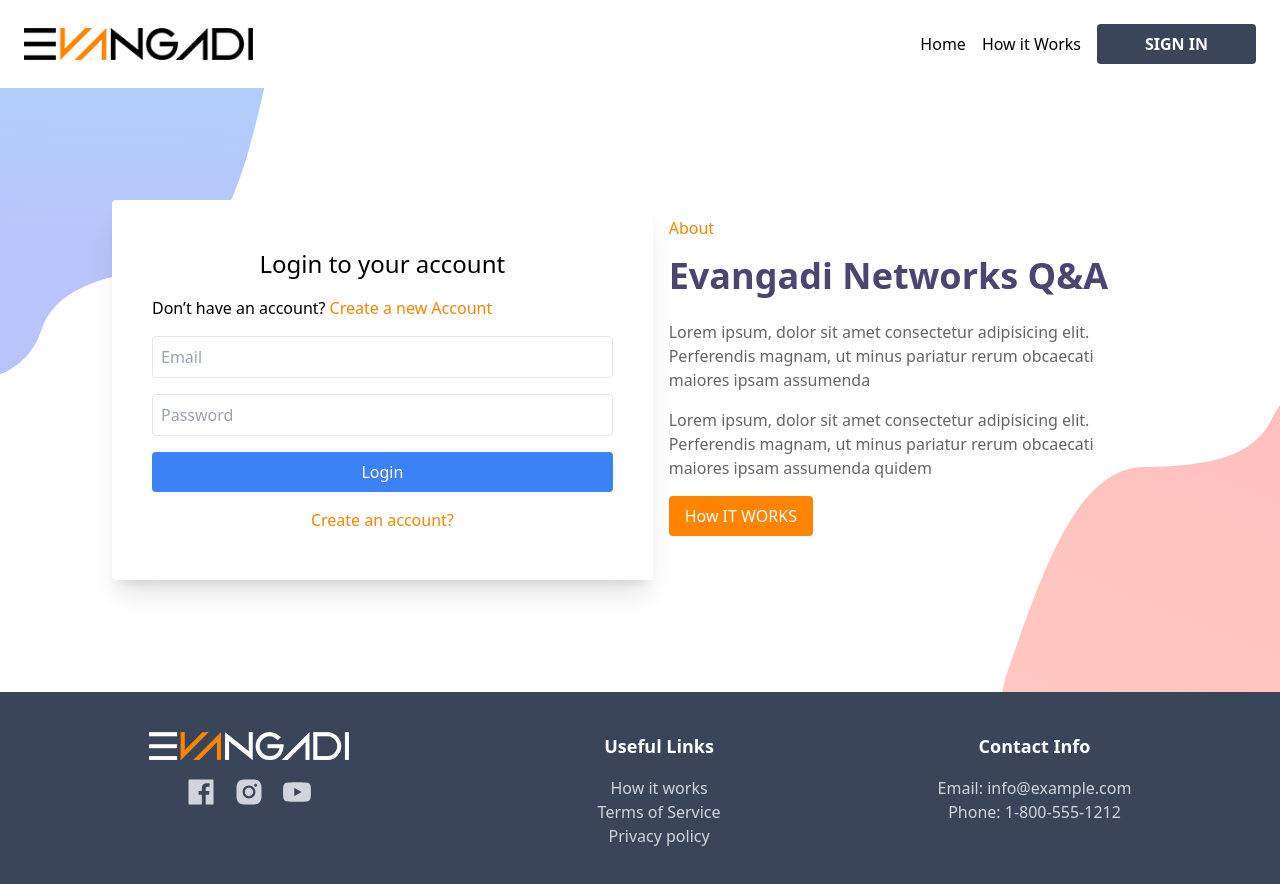
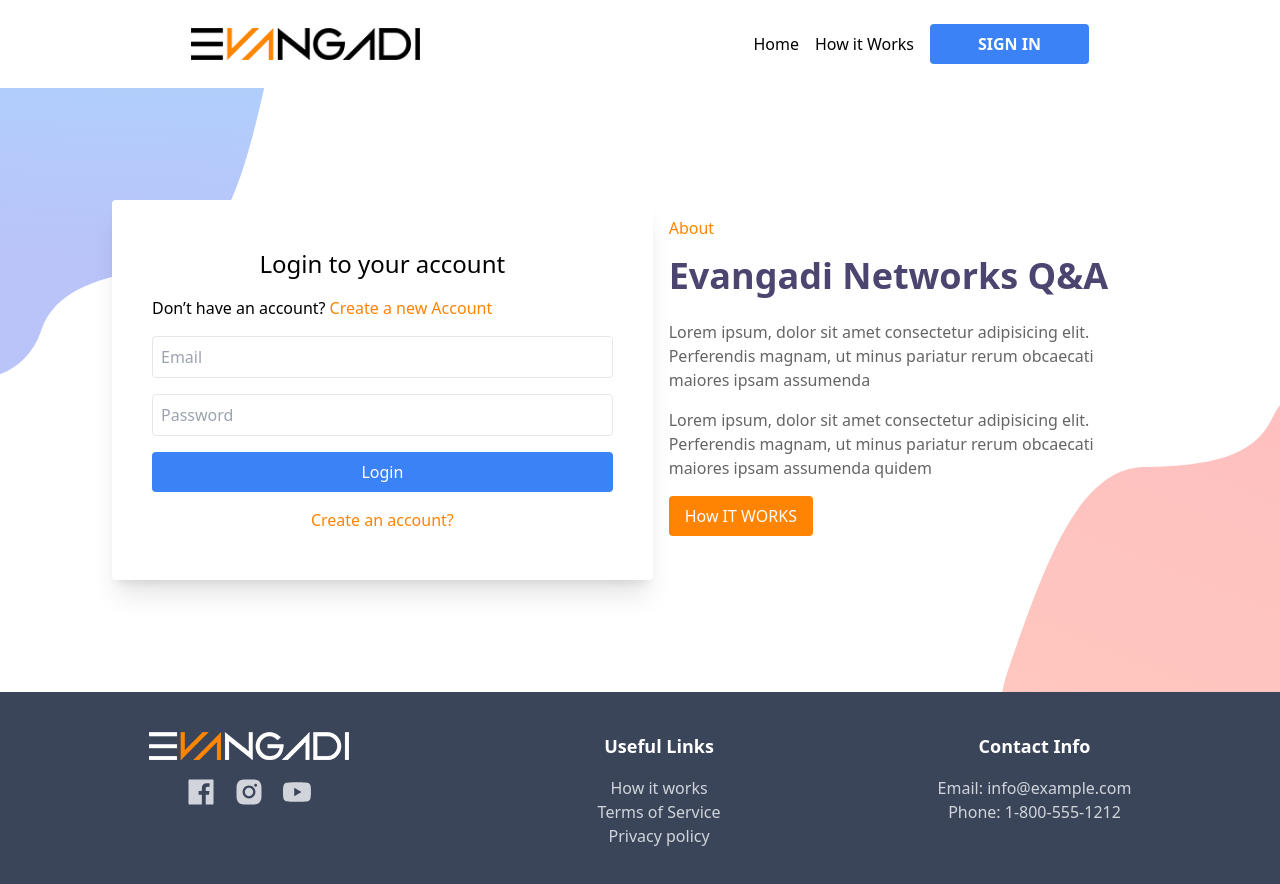
Before and after one commit to bekure27/Forum, a React (Vite) app: page / in a window 1280 px wide. Shown: the top 884 px of the page. Built offline with nearby package versions, Linux system fonts and the light colour scheme.

Commit message:
update header  style

```diff
--- a/src/components/Header/Header.jsx
+++ b/src/components/Header/Header.jsx
@@ -1,9 +1,13 @@
 
 function Header() {
   return (
-    <header className="sticky top-0 z-50 bg-white flex justify-between items-center p-3 md:p-4 lg:p-6">
+      <header className="sticky top-0 z-50 bg-white flex justify-around    items-center p-3 md:p-4 lg:p-6">
         <div className="">
-        <img src="/10004.png" alt="Logo" className="h-4 md:h-6 lg:h-8 sm:block hidden" />
+          <img
+            src="/10004.png"
+            alt="Logo"
+            className="h-4 md:h-6 lg:h-8 sm:block hidden"
+          />
         </div>
         <nav className="space-x-4  sm:flex-col">
           <a href="#" className="text-black hover:text-[#FE8402]">
@@ -12,7 +16,7 @@
           <a href="#" className="text-black hover:text-[#FE8402]">
             How it Works
           </a>
-        <button className="bg-footer text-white font-semibold py-1 px-4 md:py-2 md:px-6 lg:py-2 lg:px-12 hover:bg-[#FE8402] rounded">
+          <button className="bg-blue-500 text-white font-semibold py-1 px-4 md:py-2 md:px-6 lg:py-2 lg:px-12 hover:bg-[#FE8402] rounded">
             SIGN IN
           </button>
         </nav>
```
Lines whose indentation alone changed are shown as unchanged.
